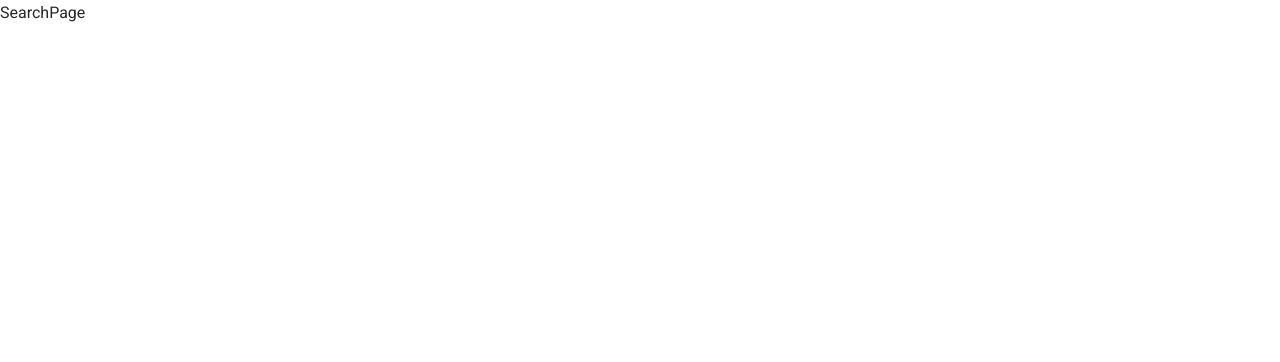
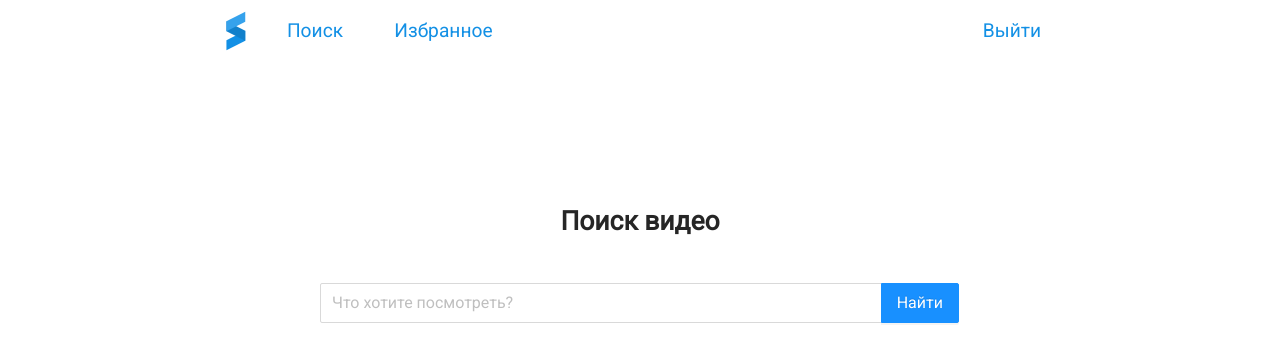
Before and after one commit to NightOfNights/sibdev-youtube-search, a React (Create React App) app: page /search in a window 1280 px wide. Shown: the top 362 px of the page. Built offline with nearby package versions, Linux system fonts and the light colour scheme; sample sign-in values are in the browser's storage.

Commit message:
SearchPage

```diff
--- a/src/layouts/authorizationLayout/authorizationLayout.scss
+++ b/src/layouts/authorizationLayout/authorizationLayout.scss
@@ -1,5 +1,5 @@
 .authorization-layout {
   &__wrapper-row {
-    height: 100vh;
+    height: 90vh;
   }
 }
--- a/src/layouts/index.js
+++ b/src/layouts/index.js
@@ -1,4 +1,5 @@
 import MainLayout from './mainLayout/mainLayout';
 import AuthorizationLayout from './authorizationLayout/authorizationLayout';
+import SearchLayout from './searchLayout/searchLayout';
 
-export { MainLayout, AuthorizationLayout };
+export { MainLayout, AuthorizationLayout, SearchLayout };
--- /dev/null
+++ b/src/layouts/searchLayout/searchLayout.js
@@ -0,0 +1,27 @@
+import React from 'react';
+import MainLayout from '../mainLayout/mainLayout';
+import { Row, Col } from 'antd';
+import './searchLayout.scss';
+
+const colSize = {
+  sm: { span: 24 },
+  md: { span: 18 },
+};
+
+const SearchLayout = ({ children }) => {
+  return (
+    <MainLayout>
+      <Row
+        justify="center"
+        align="middle"
+        className="search-layout__wrapper-row"
+      >
+        <Col {...colSize} className="search-layout__wrapper-col">
+          {children}
+        </Col>
+      </Row>
+    </MainLayout>
+  );
+};
+
+export default SearchLayout;
--- /dev/null
+++ b/src/layouts/searchLayout/searchLayout.scss
@@ -0,0 +1,5 @@
+.search-layout {
+  &__wrapper-row {
+    height: 50vh;
+  }
+}
--- a/src/pages/searchPage/searchPage.js
+++ b/src/pages/searchPage/searchPage.js
@@ -1,7 +1,42 @@
 import React from 'react';
+import { useHistory, useRouteMatch } from 'react-router-dom';
+import { Input } from 'antd';
+import { SearchLayout } from '../../layouts';
+import './searchPage.scss';
+
+const { Search } = Input;
 
 const SearchPage = () => {
-  return <div>SearchPage</div>;
+  const history = useHistory();
+  const { path } = useRouteMatch();
+
+  const handleSearch = (searchText) => {
+    if (searchText) {
+      const params = new URLSearchParams();
+      params.append('query', searchText);
+      history.push({
+        pathname: `${path}/result`,
+        search: params.toString(),
+      });
+    } else {
+      alert('Пустая строка!');
+    }
+  };
+
+  return (
+    <SearchLayout>
+      <div className="search-page">
+        <div className="search-page__header">Поиск видео</div>
+        <Search
+          placeholder="Что хотите посмотреть?"
+          enterButton="Найти"
+          size="large"
+          onSearch={handleSearch}
+          className="search-page__input"
+        />
+      </div>
+    </SearchLayout>
+  );
 };
 
 export default SearchPage;
--- /dev/null
+++ b/src/pages/searchPage/searchPage.scss
@@ -0,0 +1,8 @@
+.search-page {
+  &__header {
+    text-align: center;
+    font-weight: bold;
+    font-size: 1.65rem;
+    margin-bottom: 5vh;
+  }
+}
--- a/src/routes/searchRouter.js
+++ b/src/routes/searchRouter.js
@@ -8,8 +8,8 @@ const SearchRouter = () => {
   return (
     <Switch>
       <Route exact path={path} component={SearchPage} />
-      <Route exact path={`${path}/favourites`} component={FavouritesPage} />
-      <Route exact path={`${path}/result`} component={SearchResultPage} />
+      <Route path={`${path}/favourites`} component={FavouritesPage} />
+      <Route path={`${path}/result`} component={SearchResultPage} />
       <Redirect to="/search" />
     </Switch>
   );
```
